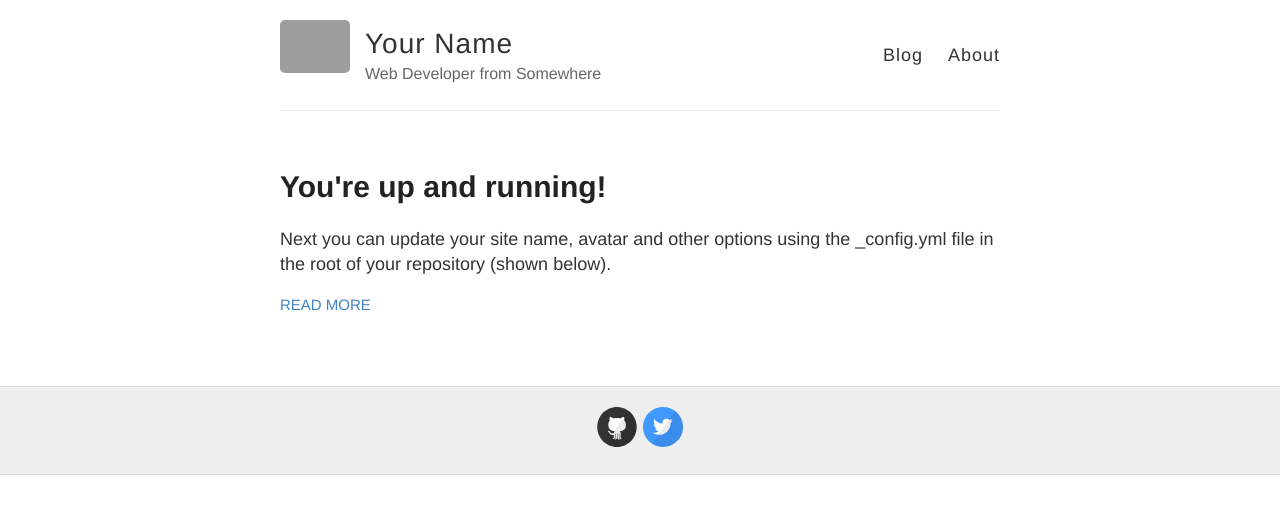
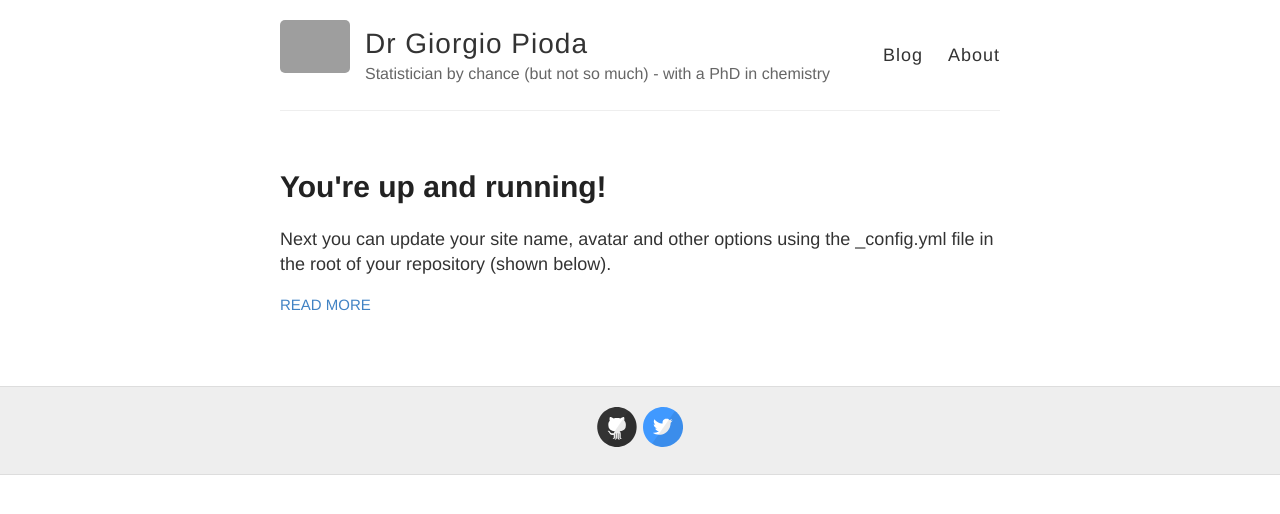
Before and after one commit to piodag/piodag.github.io, a Jekyll site: the page built from index.html, in a window 1280 px wide. Shown: the top 514 px of the page. Built offline with Jekyll 4.4.1, drawn with Linux system fonts in a browser that asks for light colours; grey boxes are pictures that could not be loaded.

Commit message:
First commit

```diff
--- a/_config.yml
+++ b/_config.yml
@@ -3,10 +3,10 @@
 #
 
 # Name of your site (displayed in the header)
-name: Your Name
+name: Dr Giorgio Pioda
 
 # Short bio or description (displayed in the header)
-description: Web Developer from Somewhere
+description: Statistician by chance (but not so much) - with a PhD in chemistry
 
 # URL of your avatar or profile pic (you could use your GitHub profile pic)
 avatar: https://raw.githubusercontent.com/barryclark/jekyll-now/master/images/jekyll-logo.png
```
